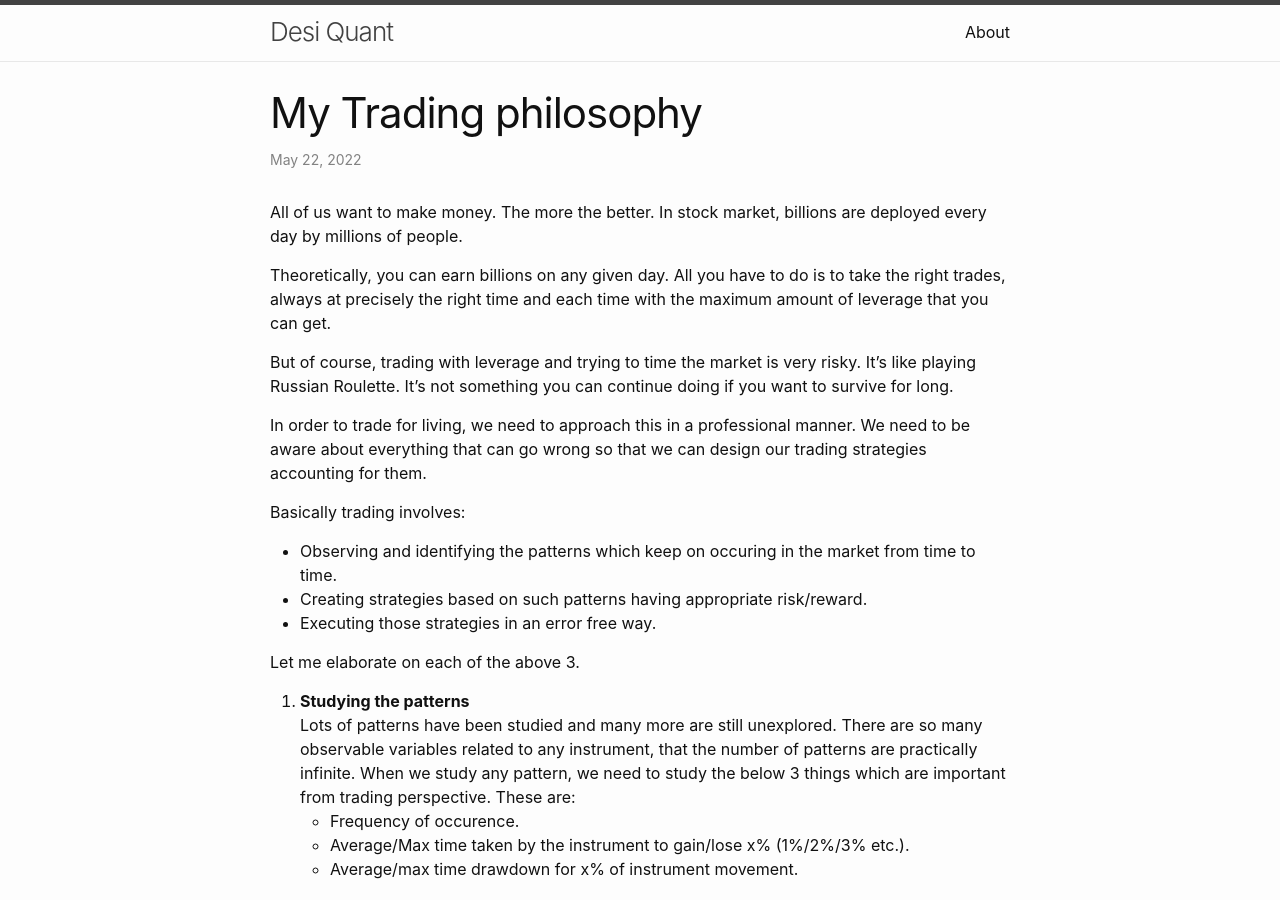
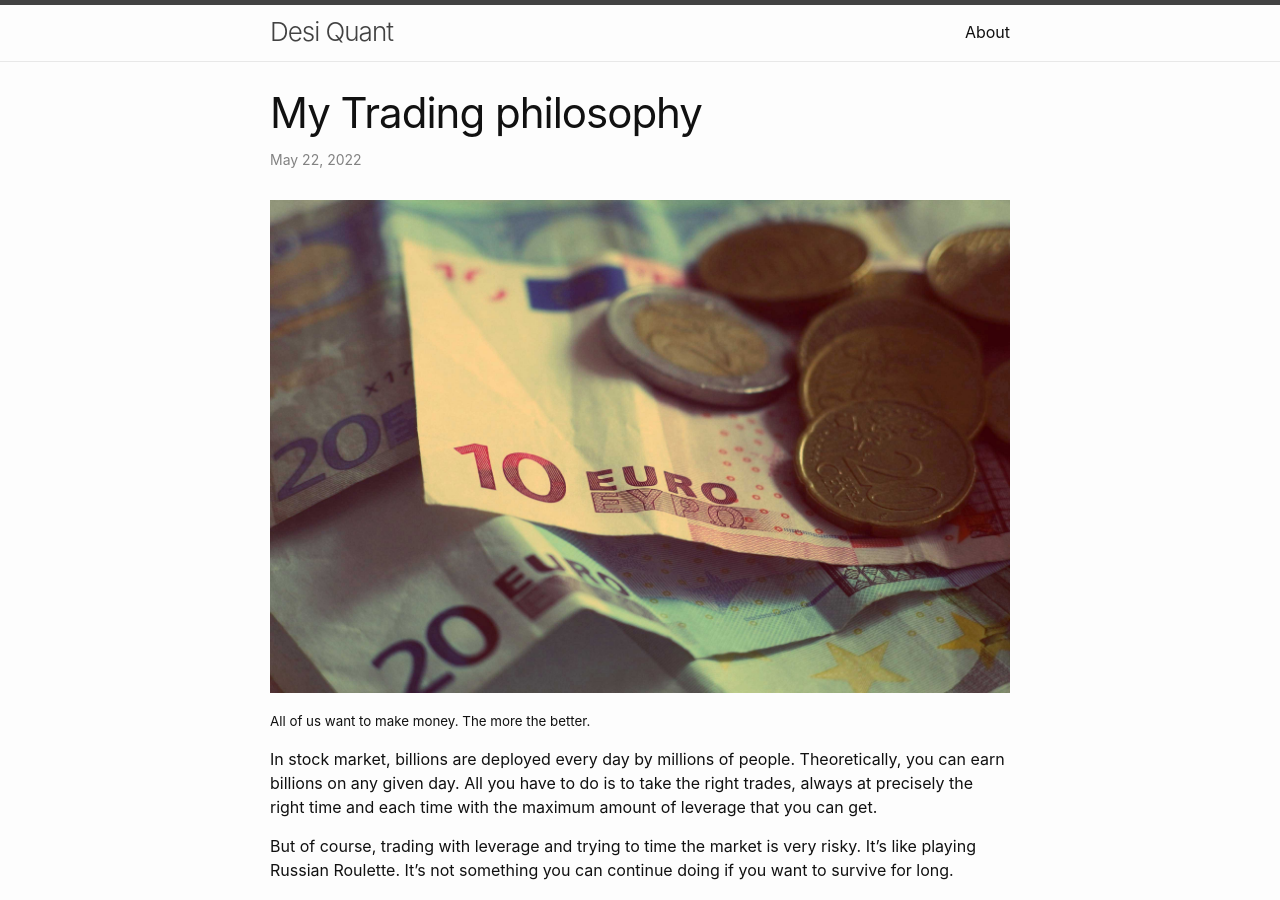
Before and after one commit to LazyHippogriff/LazyHippogriff.github.io, a Jekyll site: the page built from _posts/2022-05-22-MyTradingPhilosophy.md, in a window 1280 px wide and 900 px high. Built offline with Jekyll 4.4.1, drawn with Linux system fonts in a browser that asks for light colours.

Commit message:
added image

```diff
--- a/_posts/2022-05-22-MyTradingPhilosophy.md
+++ b/_posts/2022-05-22-MyTradingPhilosophy.md
@@ -5,10 +5,11 @@ date:   2022-05-22 11:10:11 +0530
 categories: Info
 ---
 
+![money image](/assets/Money_post1.jpg)
 
-All of us want to make money. The more the better. In stock market, billions are deployed every day by millions of people.
+<small>All of us want to make money. The more the better.</small>
 
-<p>Theoretically, you can earn billions on any given day. All you have to do is to take the right trades, always at precisely the right time and each time with the maximum amount of leverage that you can get.</p>
+<p>In stock market, billions are deployed every day by millions of people. Theoretically, you can earn billions on any given day. All you have to do is to take the right trades, always at precisely the right time and each time with the maximum amount of leverage that you can get.</p>
 
 But of course, trading with leverage and trying to time the market is very risky. It's like playing Russian Roulette. It's not something you can continue doing if you want to survive for long.
 
@@ -16,11 +17,11 @@ In order to trade for living, we need to approach this in a professional manner.
 
 Basically trading involves:
 <ul>
-<li>Observing and identifying the patterns which keep on occuring in the market from time to time.</li>
+<li><em>Observing and identifying the patterns which keep on occuring in the market from time to time.</em></li>
 
-<li>Creating strategies based on such patterns having appropriate risk/reward.</li>
+<li><em>Creating strategies based on such patterns having appropriate risk/reward.</em></li>
 
-<li>Executing those strategies in an error free way.</li>
+<li><em>Executing those strategies in an error free way.</em></li>
 </ul>
 
 Let me elaborate on each of the above 3.
```
Also changed, not shown: assets/Money_post1.jpg (added).
